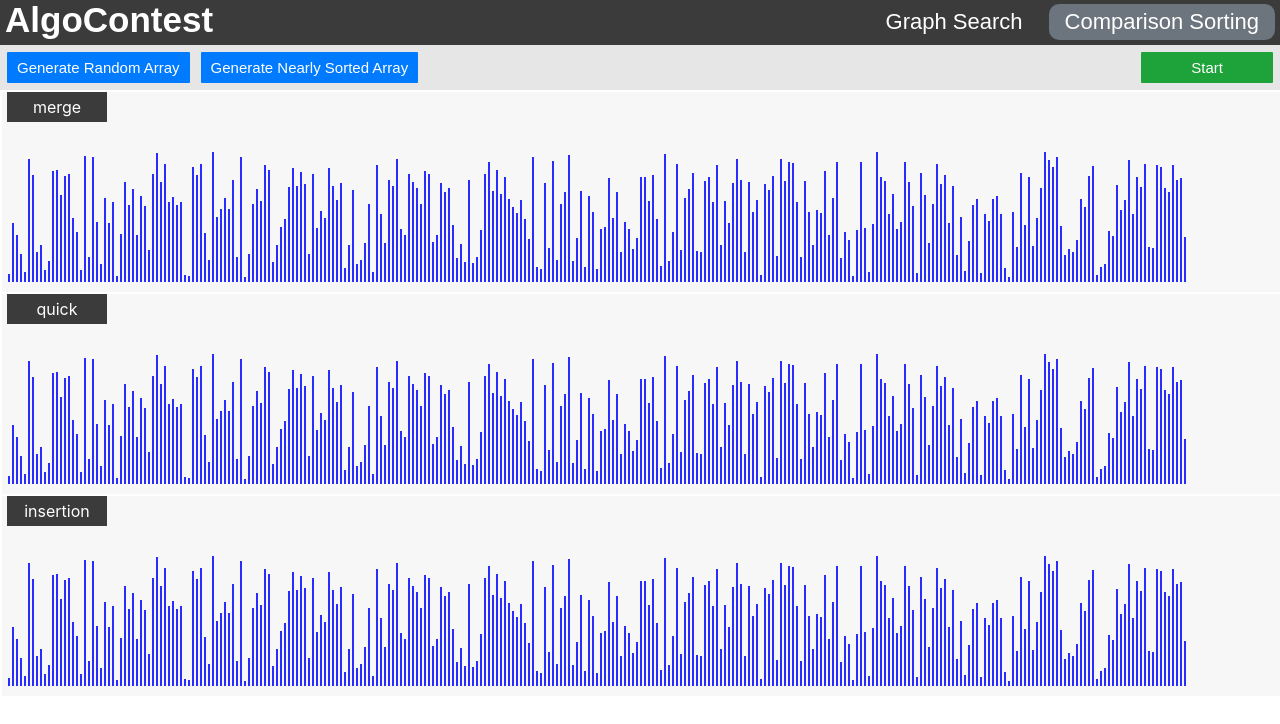
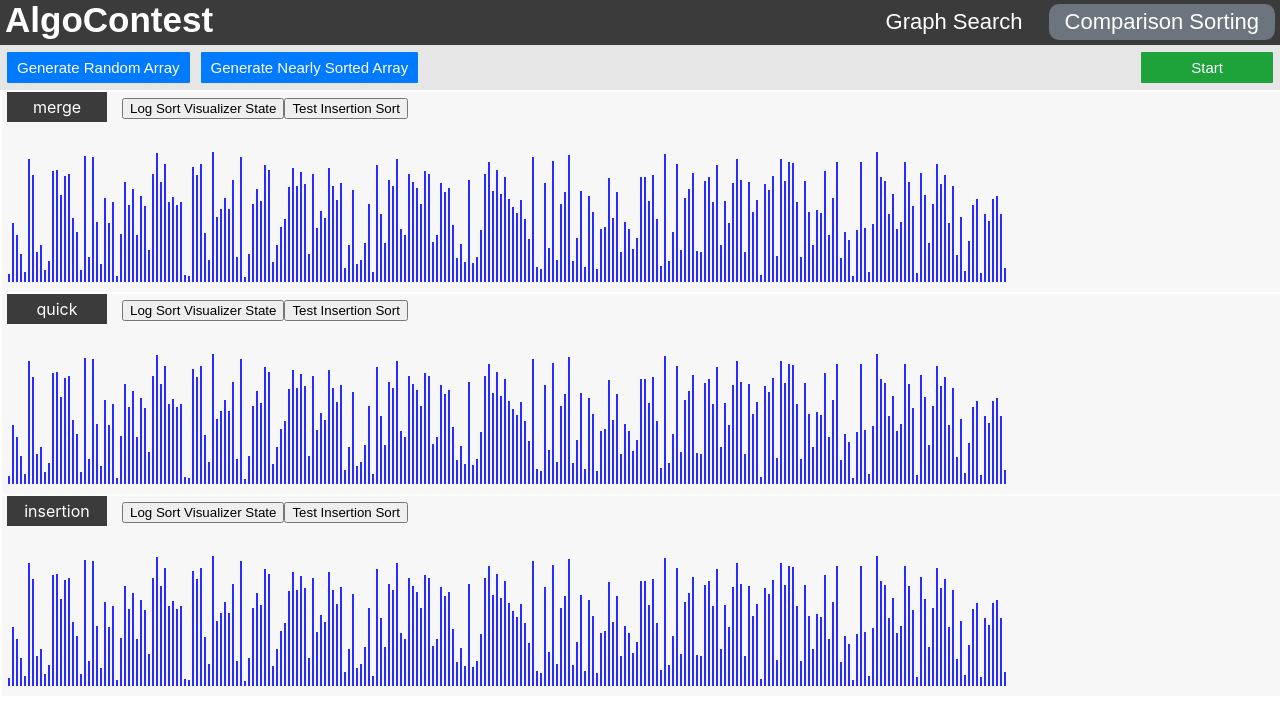
Before and after one commit to benshinnick/algorithm-contest, a React (Create React App) app: page / in a window 1280 px wide. Shown: the top 724 px of the page. Built offline with nearby package versions, Linux system fonts and the light colour scheme.

Commit message:
Started Insertion Sort Animation And Added Contestant Numbers To Each Sort Visualizer Component so we can distinguish between components

```diff
--- a/src/AlgoContest/SortContest.jsx
+++ b/src/AlgoContest/SortContest.jsx
@@ -5,7 +5,7 @@ import './css/SortContest.css';
 
 const ARRAY_MIN_VALUE = 5;
 const ARRAY_MAX_VALUE = 130;
-const INITIAL_ARRAY_SIZE = 295;
+const INITIAL_ARRAY_SIZE = 250;
 
 export default class SortContest extends React.Component {
 
@@ -77,13 +77,13 @@ export default class SortContest extends React.Component {
         return (
             <div id='sortcontest'>
                 <div id="sortcontestheader"></div>
-                <SortVisualizer array={this.state.array} algorithmType="merge" algorithmTypes={algorithmTypes} />
-                <SortVisualizer array={this.state.array} algorithmType="quick" algorithmTypes={algorithmTypes} />
-                <SortVisualizer array={this.state.array} algorithmType="insertion" algorithmTypes={algorithmTypes}/>
-                {/* <SortVisualizer array={this.state.array} algorithmType="shell" algorithmTypes={algorithmTypes} />
-                <SortVisualizer array={this.state.array} algorithmType="heap" algorithmTypes={algorithmTypes}/>
-                <SortVisualizer array={this.state.array} algorithmType="selection" algorithmTypes={algorithmTypes}/>
-                <SortVisualizer array={this.state.array} algorithmType="bubble" algorithmTypes={algorithmTypes}/> */}
+                <SortVisualizer array={this.state.array} algorithmType="merge" algorithmTypes={algorithmTypes} contestantNumber={1} />
+                <SortVisualizer array={this.state.array} algorithmType="quick" algorithmTypes={algorithmTypes} contestantNumber={2}/>
+                <SortVisualizer array={this.state.array} algorithmType="insertion" algorithmTypes={algorithmTypes} contestantNumber={3}/>
+                {/* <SortVisualizer array={this.state.array} algorithmType="shell" algorithmTypes={algorithmTypes} contestantNumber={4} />
+                <SortVisualizer array={this.state.array} algorithmType="heap" algorithmTypes={algorithmTypes} contestantNumber={5} />
+                <SortVisualizer array={this.state.array} algorithmType="selection" algorithmTypes={algorithmTypes} contestantNumber={6} />
+                <SortVisualizer array={this.state.array} algorithmType="bubble" algorithmTypes={algorithmTypes} contestantNumber={7} /> */}
             </div>
         );
     }
--- a/src/AlgoContest/SortVisualizer.jsx
+++ b/src/AlgoContest/SortVisualizer.jsx
@@ -1,21 +1,23 @@
 import React from 'react';
-// import ReactDOM from 'react-dom';
+import {getInsertionSortAnimations} from './sortAlgorithms/InsertionSort.js';
 import './css/SortVisualizer.css';
 
-// This is the main color of the array bars.
+const ANIMATION_SPEED_MS = 1000;
+// This is the main color of the array bars
 const PRIMARY_COLOR = '#292cff';
-
-// This is the color of array bars that are being compared throughout the animations.
+// This is the color of array bars that are being compared throughout the animations
 const SECONDARY_COLOR = 'red';
 
 export default class SortVisualizer extends React.Component {
+
     constructor(props) {
         super(props);
 
         this.state = {
             array: this.props.array,
             algorithmType: this.props.algorithmType,
-            allAlgorithmTypes: this.props.algorithmTypes
+            allAlgorithmTypes: this.props.algorithmTypes,
+            contestantNumber: this.props.contestantNumber
         };
     }
 
@@ -25,6 +27,11 @@ export default class SortVisualizer extends React.Component {
                 array: props.array
             };
         }
+        if(props.contestantNumber !== state.contestantNumber) {
+            return{
+                contestantNumber: props.contestantNumber
+            }
+        }
         return null;
     }
 
@@ -32,9 +39,46 @@ export default class SortVisualizer extends React.Component {
         this.setState({...this.state, algorithmType: algorithmType});
     }
 
+    insertionSort() {
+        // const animations = getInsertionSortAnimations(this.state.array);
+        // // console.log(animations.length);
+
+        // for(let i = 0; i < animations.length; ++i) {
+        //     const arrayBars = document.getElementsByClassName('array-bar');
+        //     const isComparison = animations.at(i).at(0) === 'comparison';
+
+        //     if (isComparison) {
+        //         const barOneIndex = animations.at(i).at(1);
+        //         const barTwoIndex = animations.at(i).at(2);
+
+        //         const barOneStyle = arrayBars[barOneIndex].style;
+        //         const barTwoStyle = arrayBars[barTwoIndex].style;
+
+        //         setTimeout(() => {
+        //             barOneStyle.backgroundColor = SECONDARY_COLOR;
+        //             barTwoStyle.backgroundColor = SECONDARY_COLOR;
+        //         }, ANIMATION_SPEED_MS);
+
+        //         barOneStyle.backgroundColor = PRIMARY_COLOR;
+        //         barTwoStyle.backgroundColor = PRIMARY_COLOR;
+        //     } else {
+        //         setTimeout(() => {
+        //             const barOneIndex = animations.at(i).at(1);
+        //             const barTwoIndex = animations.at(i).at(2);
+
+        //             const barOneStyle = arrayBars[barOneIndex].style;
+        //             const barTwoStyle = arrayBars[barTwoIndex].style;
+
+        //             barOneStyle.height = `${animations.at(i).at(4)}px`;
+        //             barTwoStyle.height = `${animations.at(i).at(5)}px`;
+        //         }, ANIMATION_SPEED_MS);
+        //     }
+        // }
+    }
+
     render() {
         return (
-            <div id='sortvisualizer'>
+            <div id={`sort-visualizer-${this.state.contestantNumber}`}>
 
                 <div className="dropdown">
                     <p id='algorithm-dropdown-label'>{this.state.algorithmType}</p>
@@ -49,8 +93,8 @@ export default class SortVisualizer extends React.Component {
 
                 <div className="array-container">
                     {this.state.array.map((value, index) => (
-                    <div className="array-bar"
-                        key={index}
+                    <div className={`array-bar-${this.state.contestantNumber}`}
+                        key={`${index}-${this.contestantNumber}`}
                         style={{
                             backgroundColor: PRIMARY_COLOR,
                             height: `${value}px`,
@@ -58,7 +102,8 @@ export default class SortVisualizer extends React.Component {
                     ))}
                 </div>
 
-                {/* <button id="logvisualizerstatebutton" onClick={() => console.log(this.state)}>Log Sort Visualizer State</button> */}
+                <button id="logvisualizerstatebutton" onClick={() => console.log(this.state)}>Log Sort Visualizer State</button>
+                <button onClick={() => this.insertionSort()}>Test Insertion Sort</button>
             </div>
         );
     }
--- a/src/AlgoContest/css/SortVisualizer.css
+++ b/src/AlgoContest/css/SortVisualizer.css
@@ -1,4 +1,5 @@
-#sortvisualizer {
+#sort-visualizer-1, #sort-visualizer-2, #sort-visualizer-3, #sort-visualizer-4,
+#sort-visualizer-5, #sort-visualizer-6, #sort-visualizer-7 {
     background-color: #f7f7f7;
     border-style: solid hidden hidden hidden;
     border-width: 2px;
@@ -72,7 +73,10 @@
 
 .array-container {
     position: absolute;
-    padding: 30px 5px;
+    padding-top: 30px;
+    padding-right: 5px;
+    padding-left: 5px;
+    padding-bottom: 10px;
     /* margin: auto;
     width: 75%; */
     /* margin: auto;
@@ -87,7 +91,8 @@
     /* top: 100px; */
   }
 
-  .array-bar {
+  .array-bar-1, .array-bar-2, .array-bar-3, .array-bar-4,
+  .array-bar-5, .array-bar-6, .array-bar-7 {
     width: 2px;
     display: inline-block;
     margin: 0 1px;
--- /dev/null
+++ b/src/AlgoContest/sortAlgorithms/InsertionSort.js
@@ -0,0 +1,42 @@
+export function standardInsertionSort(array) {
+
+    for(let i = 1; i < array.length; ++i) {
+        for(let j = i; array[j] < array[j-1]; --j) {
+            swap(array, j, j-1);
+        }
+    }
+    return array;
+}
+
+export function getInsertionSortAnimations(array) {
+    const animations = [];
+    animationLoggingInsertionSort(array, animations);
+    return animations;
+}
+
+function animationLoggingInsertionSort(array, animations) {
+
+    for(let i = 1; i < array.length; ++i) {
+        animations.push(['comparison',i, i-1]);
+
+        if(array[i] < array[i-1]) {
+            let j = i;
+            for(j; array[j] < array[j-1]; --j) {
+                animations.push(['comparison',i, i-1]);
+                animations.push(['swap', i, j, array[i], array[j]]);
+                swap(array, j, j-1);
+            }
+            if(j-1 >= 0) {
+                animations.push(['comparison',j, j-1]);
+            }
+        }
+
+    }
+    return array;
+}
+
+function swap(array, index1, index2) {
+    let temp = array[index1];
+    array[index1] = array[index2];
+    array[index2] = temp;
+}
```
